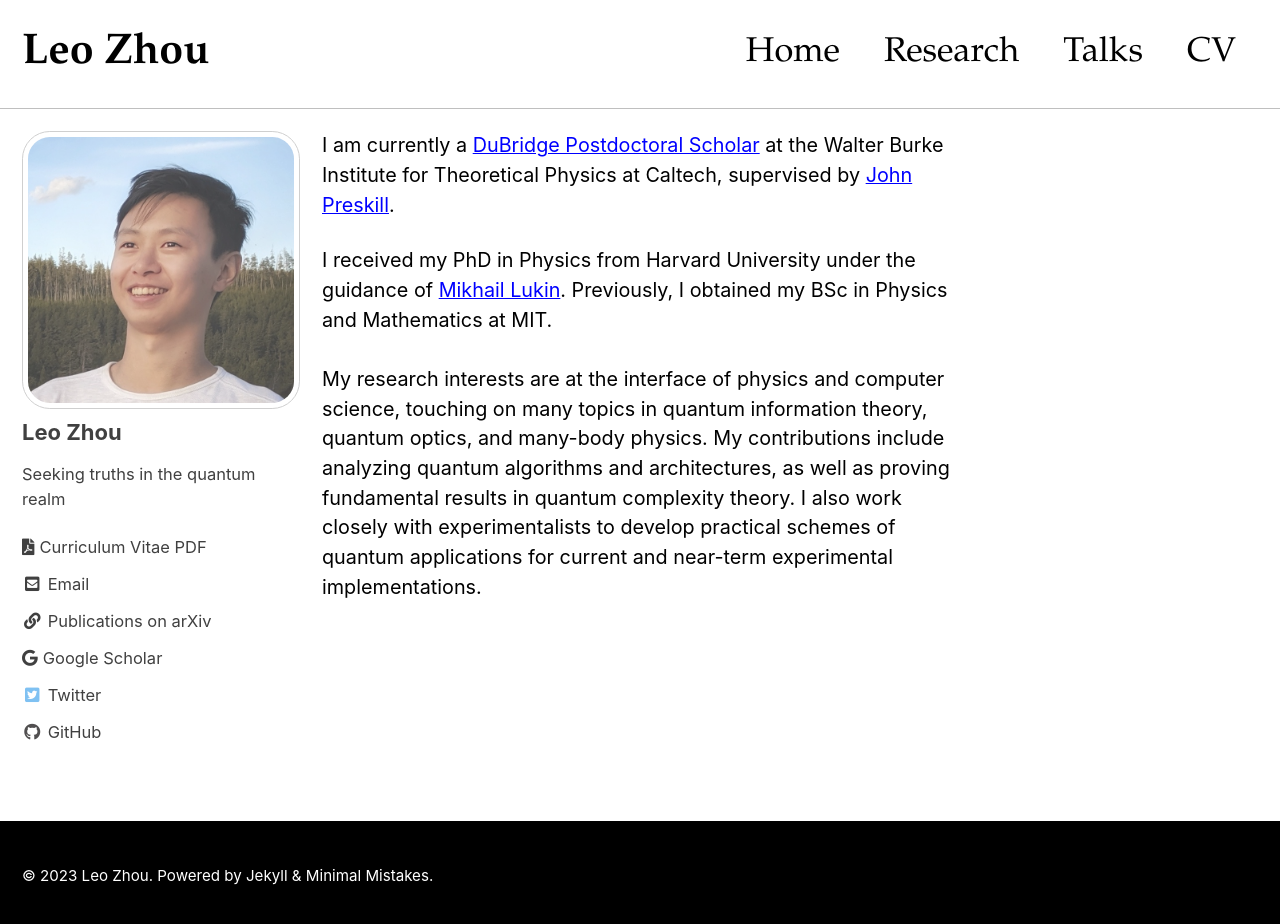
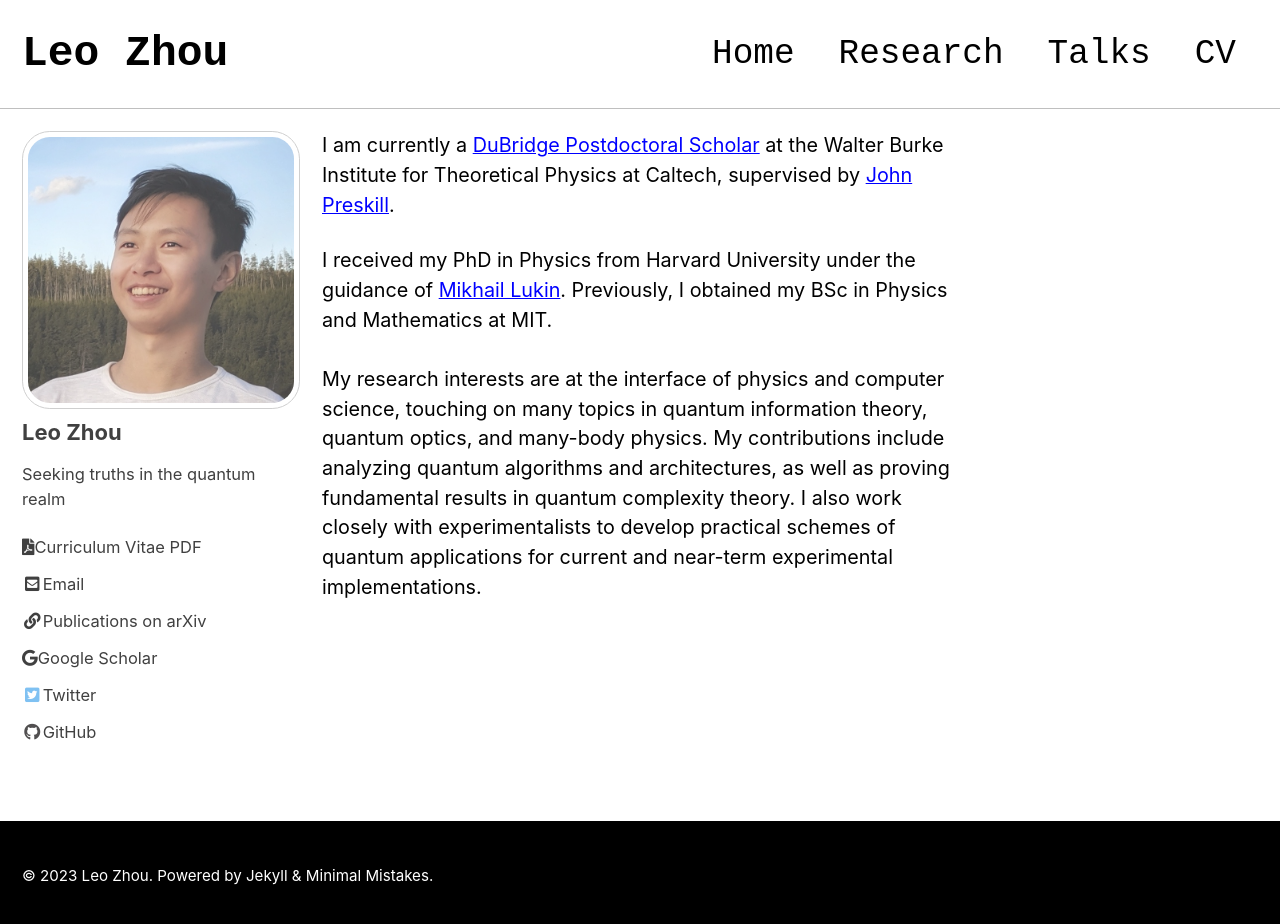
Before and after one commit to leozhou92/leozhou92.github.io, a Jekyll site: the page built from index.html, in a window 1280 px wide and 932 px high. Shown: the top 924 px of the window. Built offline with Jekyll 4.4.1, drawn with Linux system fonts in a browser that asks for light colours; cached includes are drawn as plain includes; the list of posts is cut into pages by our own code.

Commit message:
Slight updates to CV and fonts

```diff
--- a/_sass/minimal-mistakes/_masthead.scss
+++ b/_sass/minimal-mistakes/_masthead.scss
@@ -50,7 +50,7 @@
   -ms-flex-item-align: center;
   align-self: center;
   font-weight: bold;
-  font-family: "Garamond", serif;
+  font-family: "Courier New", monospace;
   font-size: $type-size-2;
   // z-index: 20;
 }
@@ -87,7 +87,7 @@
   display: block;
   list-style-type: none;
   white-space: nowrap;
-  font-family: "Garamond", serif;
+  font-family: "Courier New", monospace;
   font-size: $type-size-3;
 
   &--lg {
--- a/_sass/minimal-mistakes/_sidebar.scss
+++ b/_sass/minimal-mistakes/_sidebar.scss
@@ -123,7 +123,7 @@
 
 .author__avatar {
   display: table-cell;
-  width: 50px;
+  width: 40px;
 
   @include breakpoint($large) {
     width: auto;
@@ -219,12 +219,6 @@
     }
   }
 
-  .author__urls {
-    span.label {
-      padding-left: 5px;
-    }
-  }
-
   @include breakpoint($large) {
     display: block;
   }
@@ -236,7 +230,7 @@
     &:before {
       @supports (pointer-events: none) {
         content: '';
-        position: sticky;
+        position: fixed;
         top: 0;
         right: 0;
         width: 100%;
```
Also changed, not shown: 1 other file.
